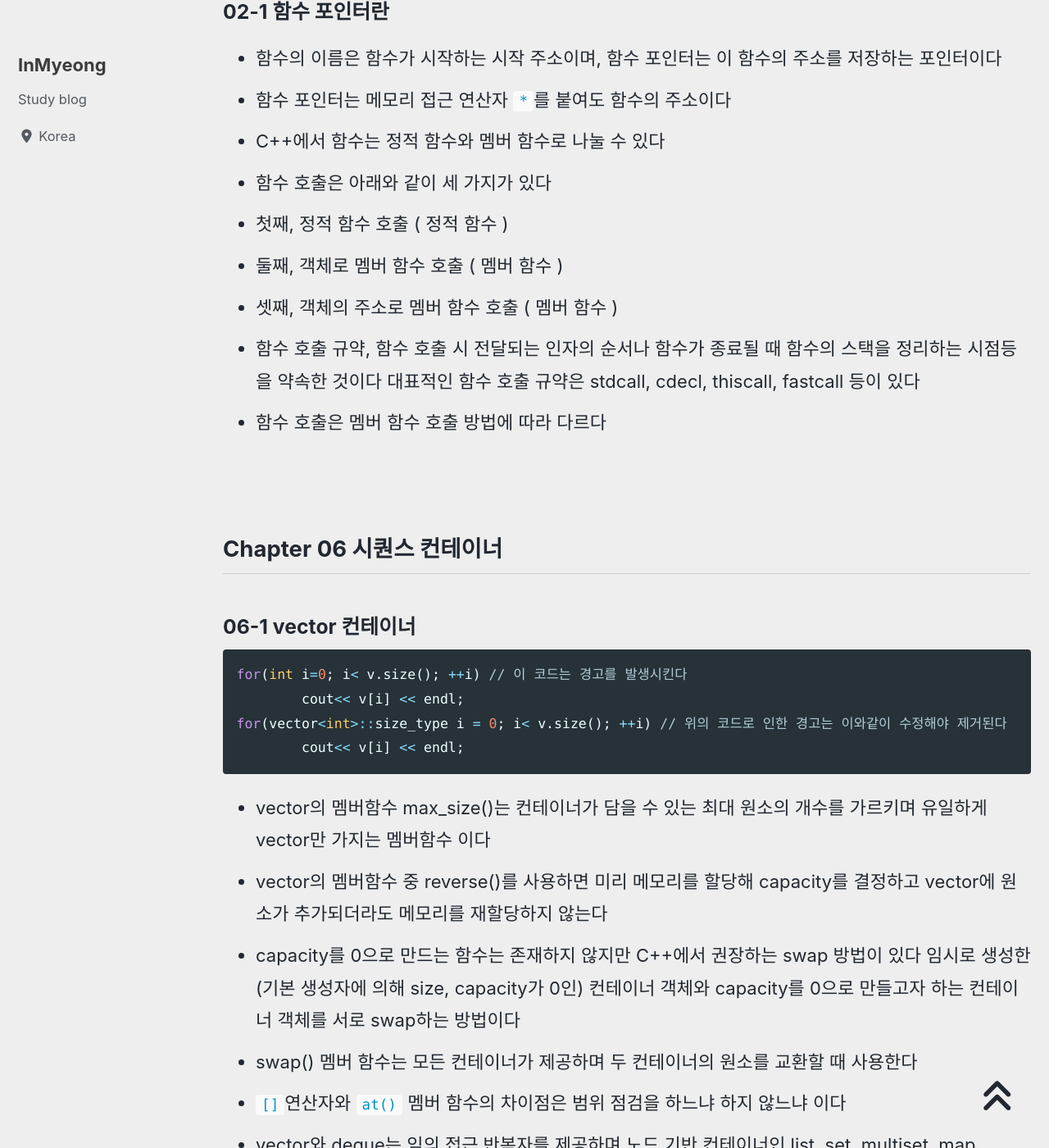
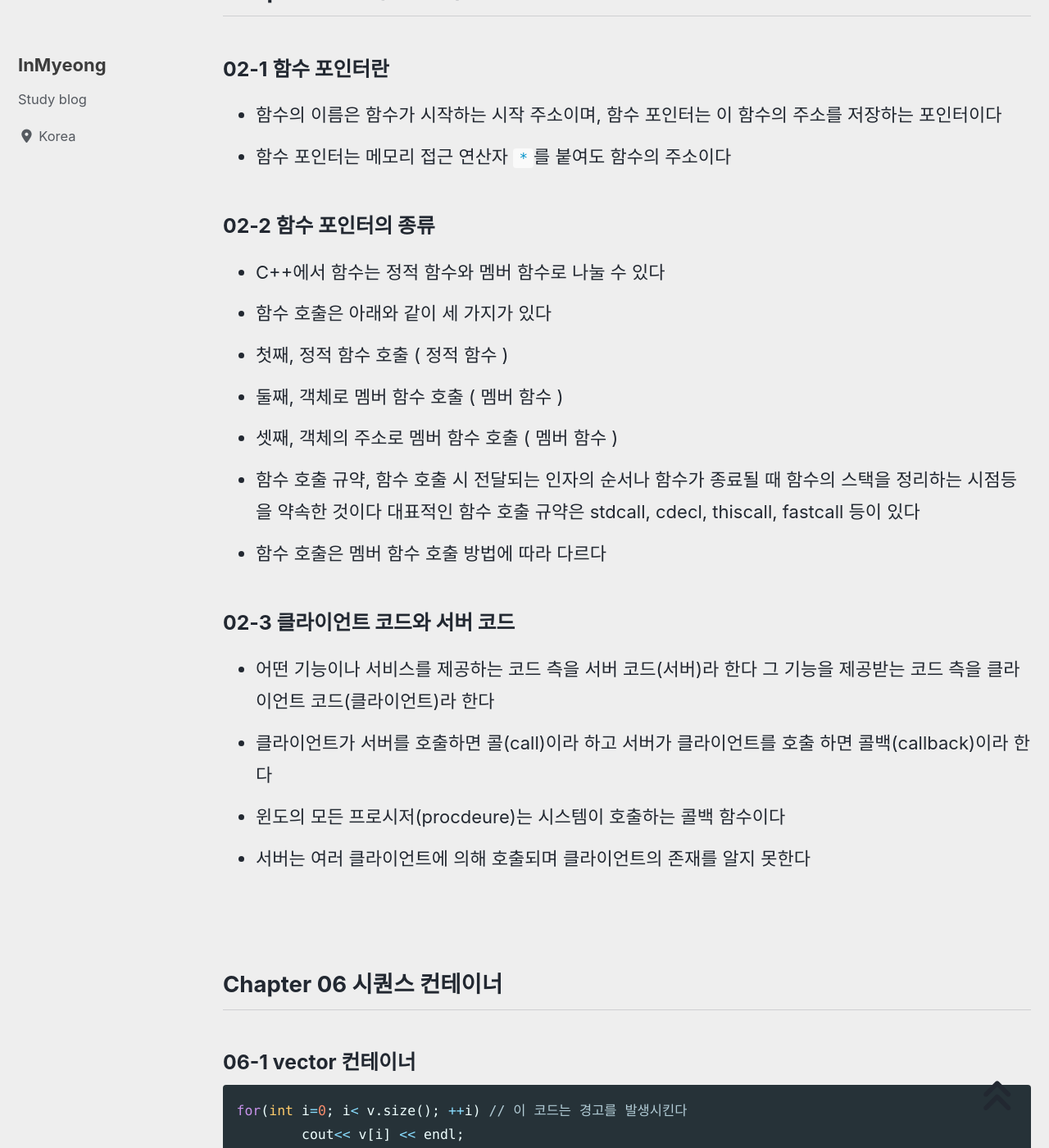
Before and after one commit to devMyeong/devMyeong.github.io, a Jekyll site: the page built from _posts/stl/2021-08-12-cpp-stl.md, in a window 1280 px wide and 1400 px high, scrolled down 3493 px. Shown: the whole window at 82% size. Built offline with Jekyll 4.4.1, drawn with Linux system fonts in a browser that asks for light colours; cached includes are drawn as plain includes; nearby versions of some CDN libraries; some web fonts are replaced; comment, search, counter and statistics services are not loaded; some of the changed text lies outside the part shown.

Commit message:
update stl chapter 02-3

```diff
--- a/_posts/stl/2021-08-12-cpp-stl.md
+++ b/_posts/stl/2021-08-12-cpp-stl.md
@@ -62,6 +62,8 @@ last_modified_at: 2021-08-24
 ### 02-1 함수 포인터란
 - 함수의 이름은 함수가 시작하는 시작 주소이며, 함수 포인터는 이 함수의 주소를 저장하는 포인터이다
 - 함수 포인터는 메모리 접근 연산자 `*`를 붙여도 함수의 주소이다
+
+### 02-2 함수 포인터의 종류
 - C++에서 함수는 정적 함수와 멤버 함수로 나눌 수 있다
 - 함수 호출은 아래와 같이 세 가지가 있다
 - 첫째, 정적 함수 호출 ( 정적 함수 )
@@ -69,6 +71,12 @@ last_modified_at: 2021-08-24
 - 셋째, 객체의 주소로 멤버 함수 호출 ( 멤버 함수 )
 - 함수 호출 규약, 함수 호출 시 전달되는 인자의 순서나 함수가 종료될 때 함수의 스택을 정리하는 시점등을 약속한 것이다 대표적인 함수 호출 규약은 stdcall, cdecl, thiscall, fastcall 등이 있다
 - 함수 호출은 멤버 함수 호출 방법에 따라 다르다
+
+### 02-3 클라이언트 코드와 서버 코드
+- 어떤 기능이나 서비스를 제공하는 코드 측을 서버 코드(서버)라 한다 그 기능을 제공받는 코드 측을 클라이언트 코드(클라이언트)라 한다
+- 클라이언트가 서버를 호출하면 콜(call)이라 하고 서버가 클라이언트를 호출 하면 콜백(callback)이라 한다
+- 윈도의 모든 프로시저(procdeure)는 시스템이 호출하는 콜백 함수이다
+- 서버는 여러 클라이언트에 의해 호출되며 클라이언트의 존재를 알지 못한다
 
 <br>
 
```
